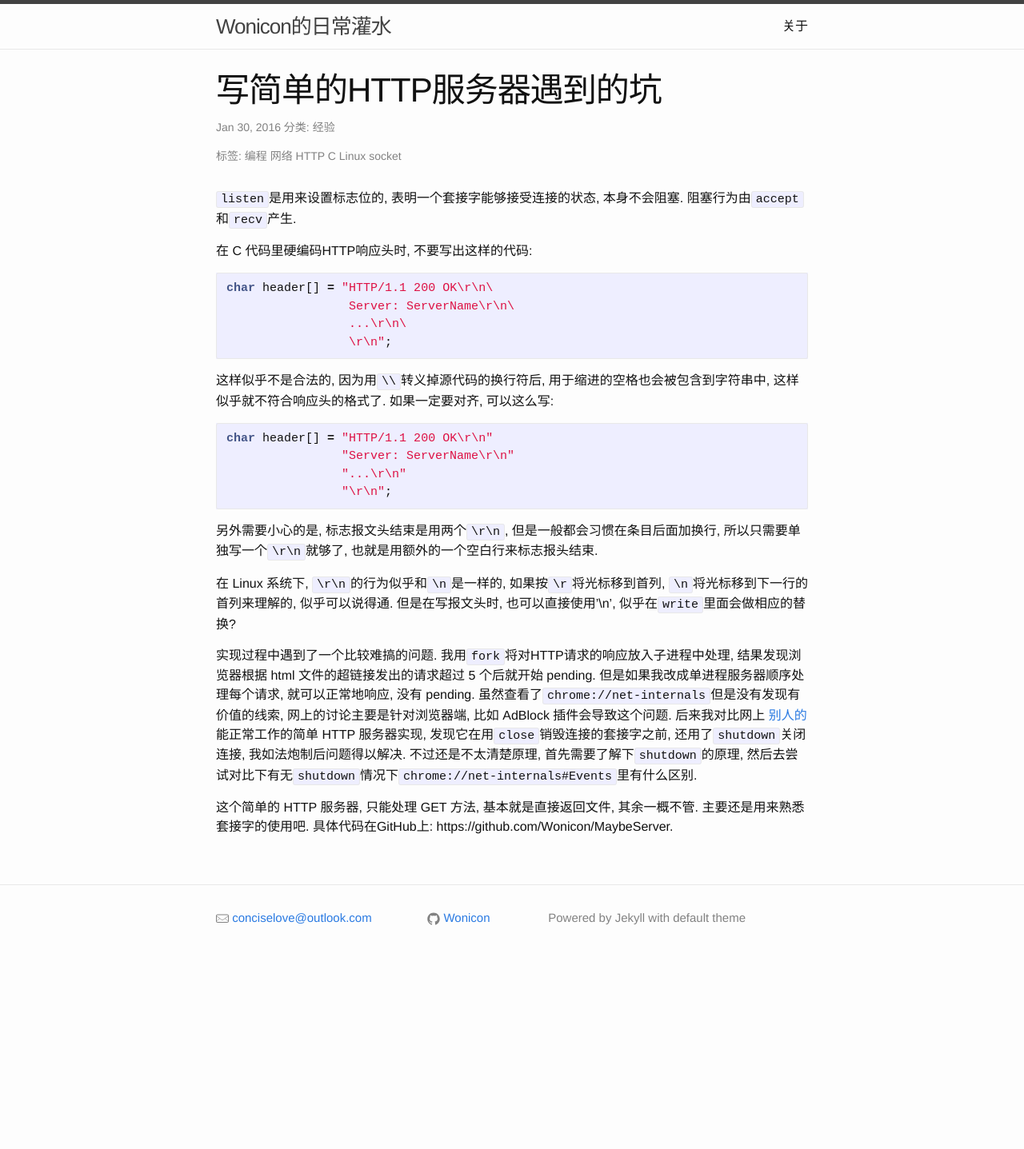
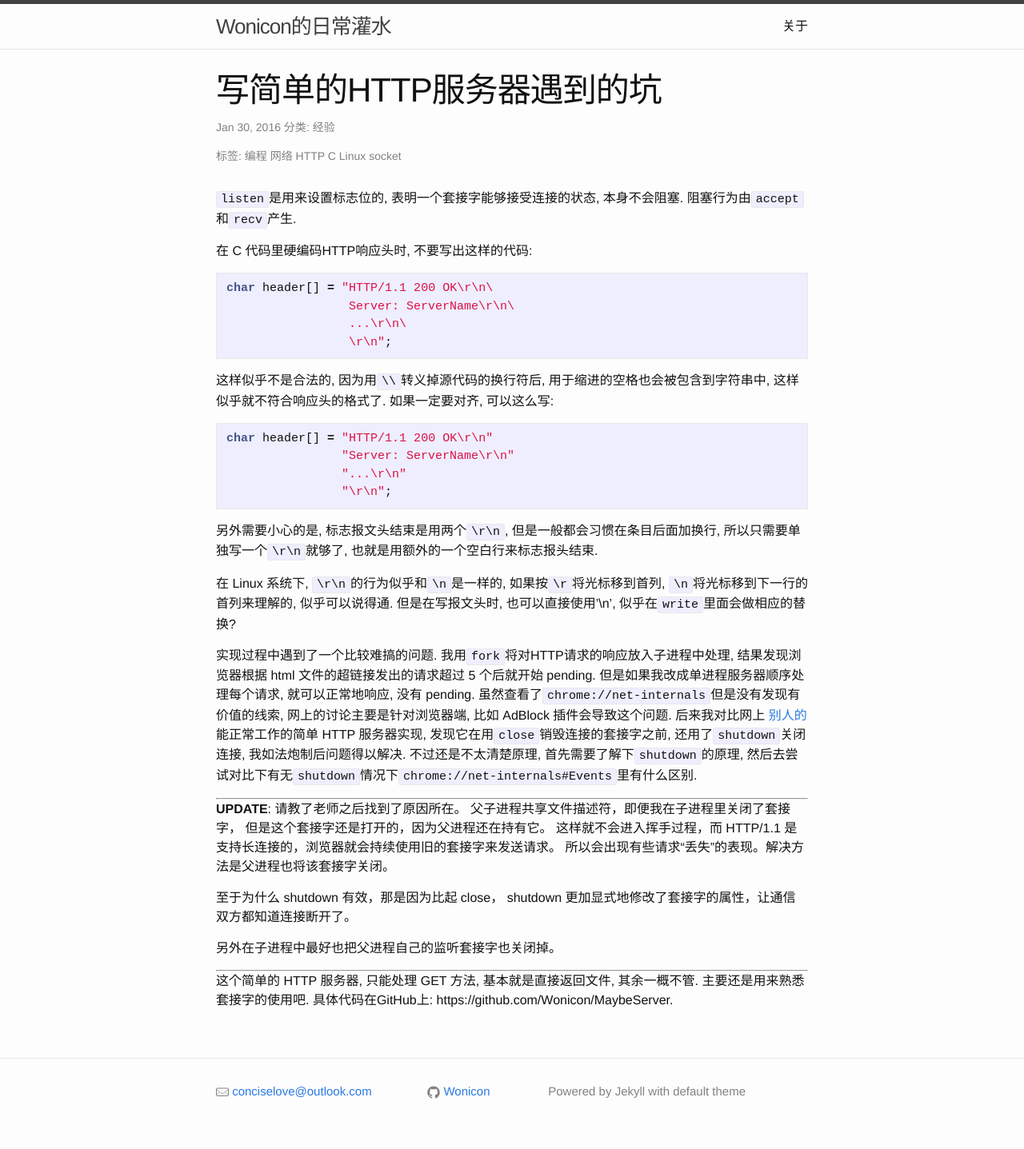
Before and after one commit to Wonicon/Wonicon.github.io, a Jekyll site: the page built from _posts/2016-01-30-http-server.md, in a window 1280 px wide. Shown: the whole page at 80% size. Built offline with Jekyll 4.4.1, drawn with Linux system fonts in a browser that asks for light colours; Markdown is read by kramdown in place of the engine named in the settings; comment, search, counter and statistics services are not loaded; before the commit the page ends 1220 px from its top, so only the background shows below that.

Commit message:
Update solution to http server's problem

```diff
--- a/_posts/2016-01-30-http-server.md
+++ b/_posts/2016-01-30-http-server.md
@@ -47,5 +47,20 @@ char header[] = "HTTP/1.1 200 OK\r\n"
 不过还是不太清楚原理, 首先需要了解下`shutdown`的原理,
 然后去尝试对比下有无`shutdown`情况下`chrome://net-internals#Events`里有什么区别.
 
+---
+
+**UPDATE**: 请教了老师之后找到了原因所在。
+父子进程共享文件描述符，即便我在子进程里关闭了套接字，
+但是这个套接字还是打开的，因为父进程还在持有它。
+这样就不会进入挥手过程，而 HTTP/1.1 是支持长连接的，浏览器就会持续使用旧的套接字来发送请求。
+所以会出现有些请求“丢失”的表现。解决方法是父进程也将该套接字关闭。
+
+至于为什么 shutdown 有效，那是因为比起 close，
+shutdown 更加显式地修改了套接字的属性，让通信双方都知道连接断开了。
+
+另外在子进程中最好也把父进程自己的监听套接字也关闭掉。
+
+---
+
 这个简单的 HTTP 服务器, 只能处理 GET 方法, 基本就是直接返回文件, 其余一概不管.
 主要还是用来熟悉套接字的使用吧. 具体代码在GitHub上: https://github.com/Wonicon/MaybeServer.
```
